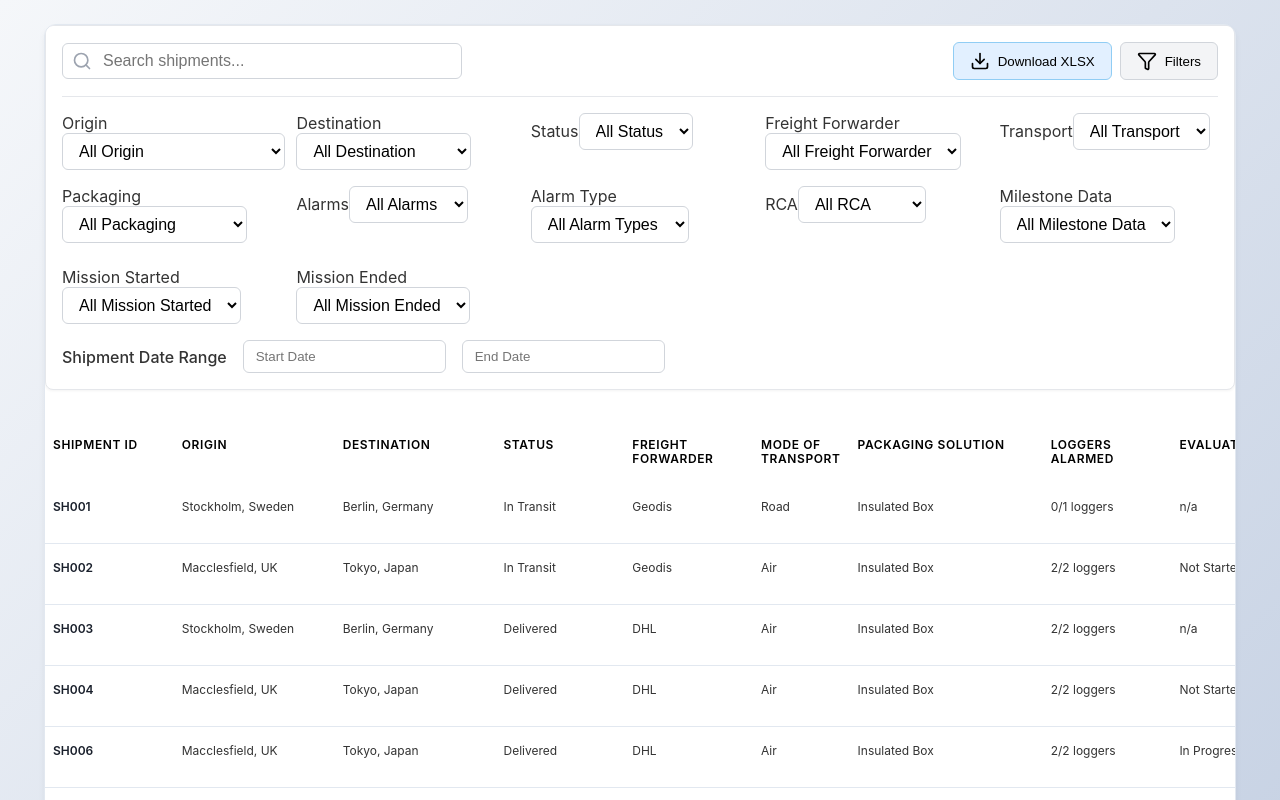
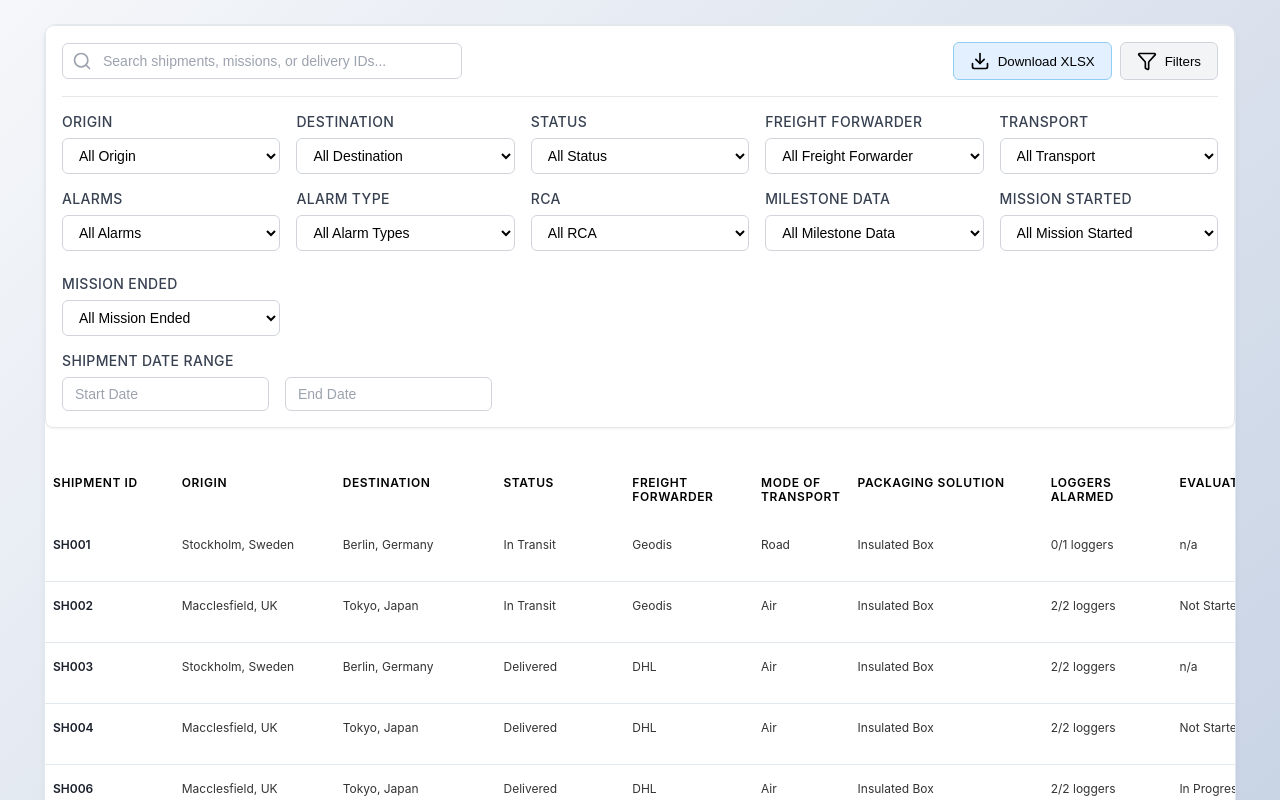
Before and after one commit to abrunoTSS/ShipmentOverviewPrototype, a React (Vite) app: page / in a window 1280 px wide. Both pictures are taken after a click on the button "Filters". Shown: the top 800 px of the page. Built offline with nearby package versions, Linux system fonts and the light colour scheme.

Commit message:
fixed styles

```diff
--- a/src/components/AlarmsComponent.tsx
+++ b/src/components/AlarmsComponent.tsx
@@ -85,17 +85,7 @@ export const AlarmsComponent: React.FC<AlarmsComponentProps> = ({ alarms }) => {
                   <div className="excursion-details">
                     <div className="excursion-detail-row">
                       <div className="excursion-detail">
-                        <span><strong>Peak Value:</strong> {alarm.excursion.highest}</span>
-                      </div>
-                    </div>
-                    <div className="excursion-detail-row">
-                      <div className="excursion-detail">
                         <span><strong>Start Time:</strong> {formatTimestamp(alarm.excursion.startTime)}</span>
-                      </div>
-                    </div>
-                    <div className="excursion-detail-row">
-                      <div className="excursion-detail">
-                        <span><strong>End Time:</strong> {formatTimestamp(alarm.excursion.endTime)}</span>
                       </div>
                     </div>
                     <div className="excursion-detail-row">
--- a/src/components/FilterBar.tsx
+++ b/src/components/FilterBar.tsx
@@ -13,7 +13,6 @@ export interface FilterState {
   status: string;
   freightForwarder: string;
   modeOfTransport: string;
-  packagingType: string;
   alarms: string;
   alarmType: string;
   rcas: string;
@@ -68,7 +67,6 @@ export const FilterBar = ({ shipments, filters, onFiltersChange }: FilterBarProp
       status: '',
       freightForwarder: '',
       modeOfTransport: '',
-      packagingType: '',
       alarms: '',
       alarmType: '',
       rcas: '',
@@ -109,7 +107,6 @@ export const FilterBar = ({ shipments, filters, onFiltersChange }: FilterBarProp
           case 'status': label = `Status: ${value}`; break;
           case 'freightForwarder': label = `Forwarder: ${value}`; break;
           case 'modeOfTransport': label = `Transport: ${value}`; break;
-          case 'packagingType': label = `Packaging: ${value}`; break;
           case 'alarms': label = `Alarms: ${value}`; break;
           case 'alarmType': label = `Alarm Type: ${value}`; break;
           case 'rcas': label = `RCA: ${value}`; break;
@@ -127,7 +124,7 @@ export const FilterBar = ({ shipments, filters, onFiltersChange }: FilterBarProp
   }, [filters]);
 
   const renderSelect = (key: keyof FilterState, label: string, options: string[]) => (
-    <div className="filter-select-container">
+    <div className="filter-group">
       <label>{label}</label>
       <select
         value={filters[key] as string}
@@ -143,7 +140,7 @@ export const FilterBar = ({ shipments, filters, onFiltersChange }: FilterBarProp
   );
 
   const renderAlarmTypeSelect = () => (
-    <div className="filter-select-container">
+    <div className="filter-group">
       <label>Alarm Type</label>
       <select
         value={filters.alarmType}
@@ -165,7 +162,6 @@ export const FilterBar = ({ shipments, filters, onFiltersChange }: FilterBarProp
   const uniqueStatuses = useMemo(() => getUniqueValues(shipments, 'status'), [shipments]);
   const uniqueForwarders = useMemo(() => getUniqueValues(shipments, 'freightForwarder'), [shipments]);
   const uniqueTransportModes = useMemo(() => getUniqueValues(shipments, 'modeOfTransport'), [shipments]);
-  const uniquePackagingTypes = useMemo(() => getUniqueValues(shipments, 'packagingType'), [shipments]);
   const uniqueRCAStatuses = useMemo(() => getUniqueValues(shipments, 'rcas'), [shipments]);
 
   // Get unique alarm types from all loggers across all shipments
@@ -199,7 +195,7 @@ export const FilterBar = ({ shipments, filters, onFiltersChange }: FilterBarProp
             <Search className="search-icon" size={20} />
             <input
               type="text"
-              placeholder="Search shipments..."
+              placeholder="Search shipments, missions, or delivery IDs..."
               className="search-input"
               value={filters.search}
               onChange={(e) => handleFilterChange('search', e.target.value)}
@@ -225,7 +221,6 @@ export const FilterBar = ({ shipments, filters, onFiltersChange }: FilterBarProp
               {renderSelect('status', 'Status', uniqueStatuses)}
               {renderSelect('freightForwarder', 'Freight Forwarder', uniqueForwarders)}
               {renderSelect('modeOfTransport', 'Transport', uniqueTransportModes)}
-              {renderSelect('packagingType', 'Packaging', uniquePackagingTypes)}
               {renderSelect('alarms', 'Alarms', ['Yes', 'No'])}
               {renderAlarmTypeSelect()}
               {renderSelect('rcas', 'RCA', uniqueRCAStatuses)}
@@ -233,7 +228,7 @@ export const FilterBar = ({ shipments, filters, onFiltersChange }: FilterBarProp
               {renderSelect('missionStarted', 'Mission Started', ['Yes', 'No'])}
               {renderSelect('missionEnded', 'Mission Ended', ['Yes', 'No'])}
             </div>
-            <div className="date-range-filter">
+            <div className="filter-group date-range-group">
               <label>Shipment Date Range</label>
               <div className="date-pickers">
                 <DatePicker
--- a/src/components/LoggerDashboard.tsx
+++ b/src/components/LoggerDashboard.tsx
@@ -110,7 +110,9 @@ const LoggerDashboard: React.FC<LoggerDashboardProps> = ({ shipment, logger, isO
                     </div>
                     <div className="milestone-content">
                       <div className="milestone-header">
-                        <h4 className="milestone-title">{milestone.location}</h4>
+                        <h4 className="milestone-title">
+                          {milestone.type === 'origin' ? milestone.location : milestone.location}
+                        </h4>
                         <span className={`milestone-status ${milestone.status.toLowerCase()}`}>
                           {milestone.status}
                         </span>
@@ -120,6 +122,23 @@ const LoggerDashboard: React.FC<LoggerDashboardProps> = ({ shipment, logger, isO
                           <span className="info-label">Event:</span>
                           <span className="info-value">{milestone.milestoneName}</span>
                         </div>
+                        {milestone.type === 'origin' && shipment && (
+                          <>
+                            <div className="milestone-info">
+                              <span className="info-label">Origin:</span>
+                              <span className="info-value">{milestone.location}</span>
+                            </div>
+                            <div className="milestone-info">
+                              <span className="info-label">Destination:</span>
+                              <span className="info-value">
+                                {(() => {
+                                  const destinationMilestone = shipment.milestones?.find(m => m.type === 'destination');
+                                  return destinationMilestone ? destinationMilestone.location : 'N/A';
+                                })()}
+                              </span>
+                            </div>
+                          </>
+                        )}
                         <div className="milestone-info">
                           <span className="info-label">Ground Handler:</span>
                           <span className="info-value">{milestone.groundHandler}</span>
--- a/src/components/ShipmentTable.tsx
+++ b/src/components/ShipmentTable.tsx
@@ -31,7 +31,6 @@ export function ShipmentTable({ shipments, expandedRow, onRowClick, onLoggerClic
     status: '',
     freightForwarder: '',
     modeOfTransport: '',
-    packagingType: '',
     alarms: '',
     alarmType: '',
     rcas: '',
@@ -75,26 +74,21 @@ export function ShipmentTable({ shipments, expandedRow, onRowClick, onLoggerClic
   // Filter shipments based on current filters
   const filteredShipments = useMemo(() => {
     return shipments.filter(shipment => {
-      // Search filter - matches any text field
+      // Search filter - matches shipping ID, mission ID, and delivery ID
       if (filters.search) {
         const searchTerm = filters.search.toLowerCase();
-        const searchableFields = [
-          shipment.shipmentId,
-          shipment.origin,
-          shipment.destination,
-          shipment.eta,
-          shipment.status,
-          shipment.freightForwarder,
-          shipment.currentLocation,
-          shipment.modeOfTransport,
-          shipment.packagingType,
-          shipment.alarms?.toString(),
-          shipment.rcas,
-        ];
 
-        const matchesSearch = searchableFields.some(field =>
-          field?.toLowerCase().includes(searchTerm)
-        );
+        // Check shipping ID
+        const matchesShipmentId = shipment.shipmentId?.toLowerCase().includes(searchTerm);
+
+        // Check mission IDs and delivery IDs from logger data
+        const matchesLoggerData = shipment.loggerData?.some((logger: any) => {
+          const matchesMissionId = logger.loggerId?.toLowerCase().includes(searchTerm);
+          const matchesDeliveryId = logger.deliveryId?.toLowerCase().includes(searchTerm);
+          return matchesMissionId || matchesDeliveryId;
+        });
+
+        const matchesSearch = matchesShipmentId || matchesLoggerData;
 
         if (!matchesSearch) return false;
       }
@@ -105,7 +99,6 @@ export function ShipmentTable({ shipments, expandedRow, onRowClick, onLoggerClic
       if (filters.status && shipment.status?.toLowerCase() !== filters.status.toLowerCase()) return false;
       if (filters.freightForwarder && shipment.freightForwarder?.toLowerCase() !== filters.freightForwarder.toLowerCase()) return false;
       if (filters.modeOfTransport && shipment.modeOfTransport?.toLowerCase() !== filters.modeOfTransport.toLowerCase()) return false;
-      if (filters.packagingType && shipment.packagingType?.toLowerCase() !== filters.packagingType.toLowerCase()) return false;
 
       // Alarms filter (Yes/No based on totalAlarms > 0)
       if (filters.alarms) {
--- a/src/components/filterBar.css
+++ b/src/components/filterBar.css
@@ -50,6 +50,11 @@
   border-radius: 6px;
   font-size: 1rem;
   transition: border-color 0.2s, box-shadow 0.2s;
+}
+
+.search-input::placeholder {
+  color: #9ca3af;
+  font-size: 0.875rem;
 }
 
 .search-input:focus {
@@ -119,19 +124,31 @@
   border: 1px solid #d1d5db;
   border-radius: 6px;
   background-color: #fff;
-  font-size: 1rem;
+  font-size: 0.875rem;
+  transition: border-color 0.2s, box-shadow 0.2s;
+}
+
+.filter-select::placeholder {
+  color: #9ca3af;
+  font-size: 0.875rem;
+}
+
+.filter-select:focus {
+  outline: none;
+  border-color: #3b82f6;
+  box-shadow: 0 0 0 2px rgba(59, 130, 246, 0.4);
 }
 
 /* Date Range Filter */
-.date-range-filter {
-  display: flex;
-  flex-direction: row;
-  align-items: center;
-  gap: 1rem;
+.date-range-group {
+  grid-column: span 2; /* Take up 2 columns in the grid */
 }
 
-.date-range-filter label {
+.date-range-group label {
+  margin-bottom: 0.25rem;
+  font-size: 0.875rem;
   font-weight: 500;
+  color: #374151;
 }
 
 .date-pickers {
@@ -144,6 +161,19 @@
   padding: 0.5rem 0.75rem;
   border: 1px solid #d1d5db;
   border-radius: 6px;
+  font-size: 0.875rem;
+  transition: border-color 0.2s, box-shadow 0.2s;
+}
+
+.date-input::placeholder {
+  color: #9ca3af;
+  font-size: 0.875rem;
+}
+
+.date-input:focus {
+  outline: none;
+  border-color: #3b82f6;
+  box-shadow: 0 0 0 2px rgba(59, 130, 246, 0.4);
 }
 
 /* Active Filter Pills */
@@ -227,3 +257,8 @@
 .alarm-type-select {
   margin-bottom: 8px;
 }
+
+.alarm-type-select::placeholder {
+  color: #9ca3af;
+  font-size: 0.875rem;
+}
```
